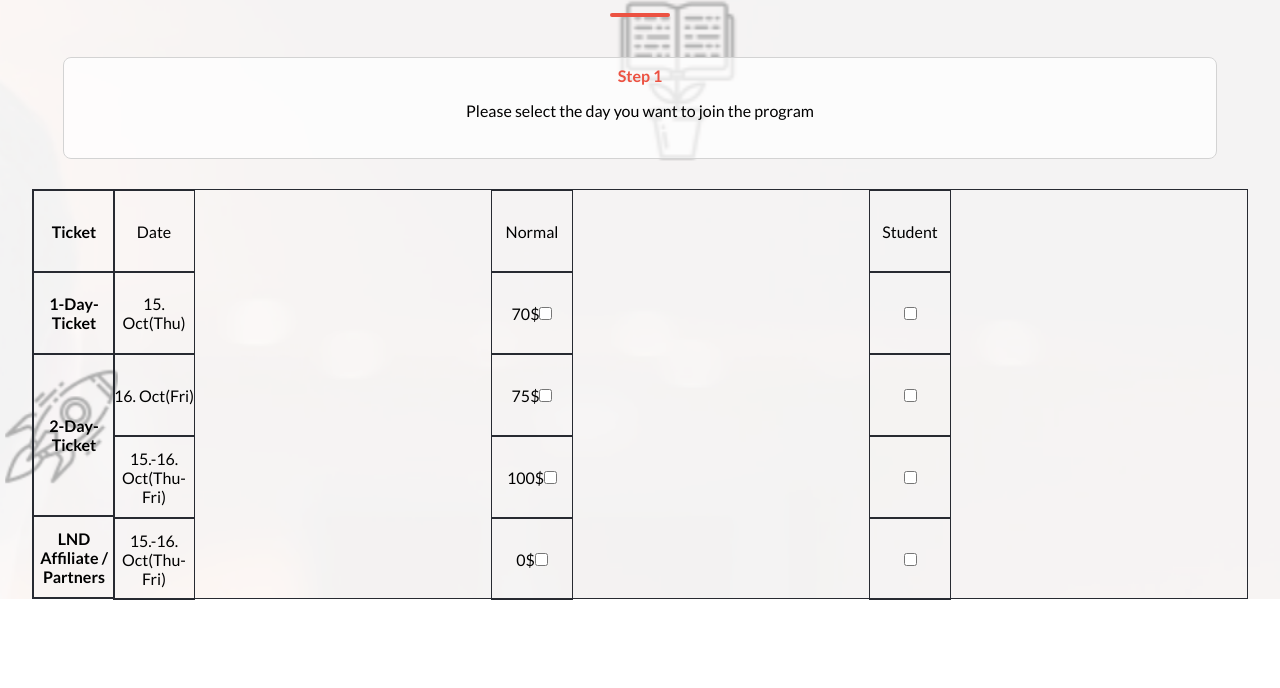
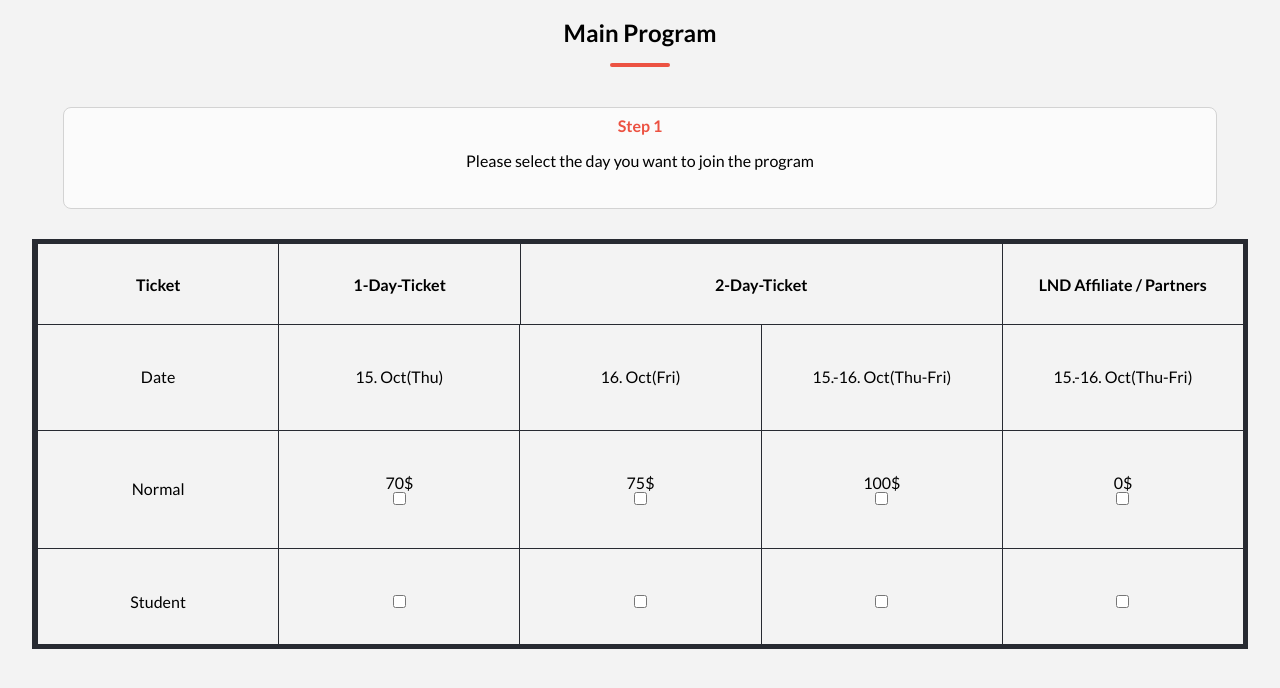
Before and after one commit to Trast00/reimangined-conference, a website: page ticket.html in a window 1280 px wide. Shown: the part 162-850 px from the top of the page. Before the commit the page ends 800 px from the top, so only its background shows below. Drawn offline with Linux system fonts and the light colour scheme.

Commit message:
Update table to use Grid: finish table positioning

```diff
--- a/media.css
+++ b/media.css
@@ -290,6 +290,47 @@
   .summit:first-child {
     margin-right: 30px;
   }
+
+  /* Ticket Page */
+  .pricing {
+    padding-top: 150px;
+  }
+
+  .table-desktop-prices {
+    grid-template-columns: 1fr;
+  }
+
+  thead {
+    height: 80px;
+  }
+
+  thead tr {
+    display: flex;
+    flex-direction: row;
+  }
+
+  tbody {
+    height: 330px;
+  }
+
+  tbody tr{
+    width: 100%;
+    display: flex;
+    flex-direction: row;
+  }
+  tbody td {
+    height: 100%;
+  }
+
+  th {
+    width: 25%;
+  }
+
+  th:nth-child(3){
+    width: 50%;
+    height: 80px;
+  }
+
 }
 
 @media screen and (min-width: 1280px) {
--- a/style.css
+++ b/style.css
@@ -543,11 +543,8 @@ footer.about {
 
 .pricing {
   padding-top: 100px;
-  background-size: cover;
-  background-repeat: no-repeat;
-  background-position: top;
-  background-attachment: fixed;
-  background-image: url("images/background-headline-mobile-2.png");
+  padding-bottom: 100px;
+  background-color: #f3f3f3;
 }
 
 .step {
@@ -575,48 +572,57 @@ footer.about {
   text-align: center;
 }
 
+
+/* Table */
 .table-desktop-prices {
-  display: flex;
-  flex-direction: row;
+  display: grid;
+  grid-template-columns: 4fr 12fr;
+  grid-template-rows: 4fr;
+  overflow: hidden;
   width: 95%;
   height: 410px;
-  border: 1px solid #272a31;
+  border: 5px solid #272a31;
+  border-collapse: collapse;
   border-spacing: 0;
 }
 
-thead, tbody {
-  width: 80px;
+thead {
   height: 320px;
   flex-wrap: wrap;
-  display: flex;
-  align-items: space-between;
 }
 
 tbody {
+  display: flex;
+  justify-content: space-evenly;
+  flex-wrap: wrap;
+}
+
+thead tr {
   width: 100%;
+}
+
+tbody tr {
+  width: 33%;
 }
 
 tr {
   display: flex;
   flex-direction: column;
-
 }
 
 th, td {
+  width: 100%;
   height: 80px;
-  width: 80px;
   text-align: center;
   display: flex;
+  flex-direction: column;
   align-items: center;
   justify-content: center;
   border: 1px solid #272a31;
+  border-right: none;
+  border-top: none;
 }
 
 th:nth-child(3){
-  height: 160px;
+  height: 162px;
 }
-
-tbody {
-  display: flex;
-  flex-direction: column;
-}
```
